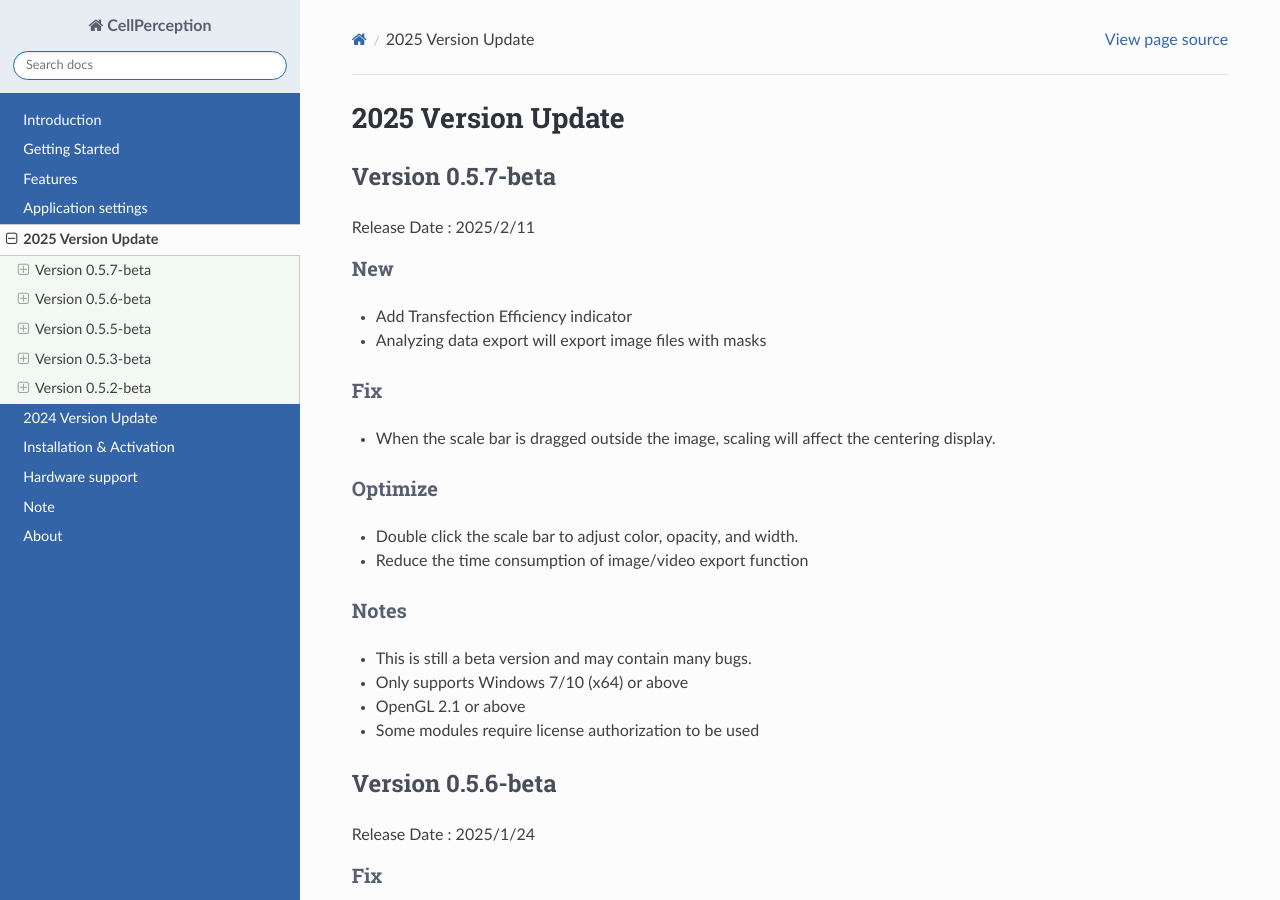
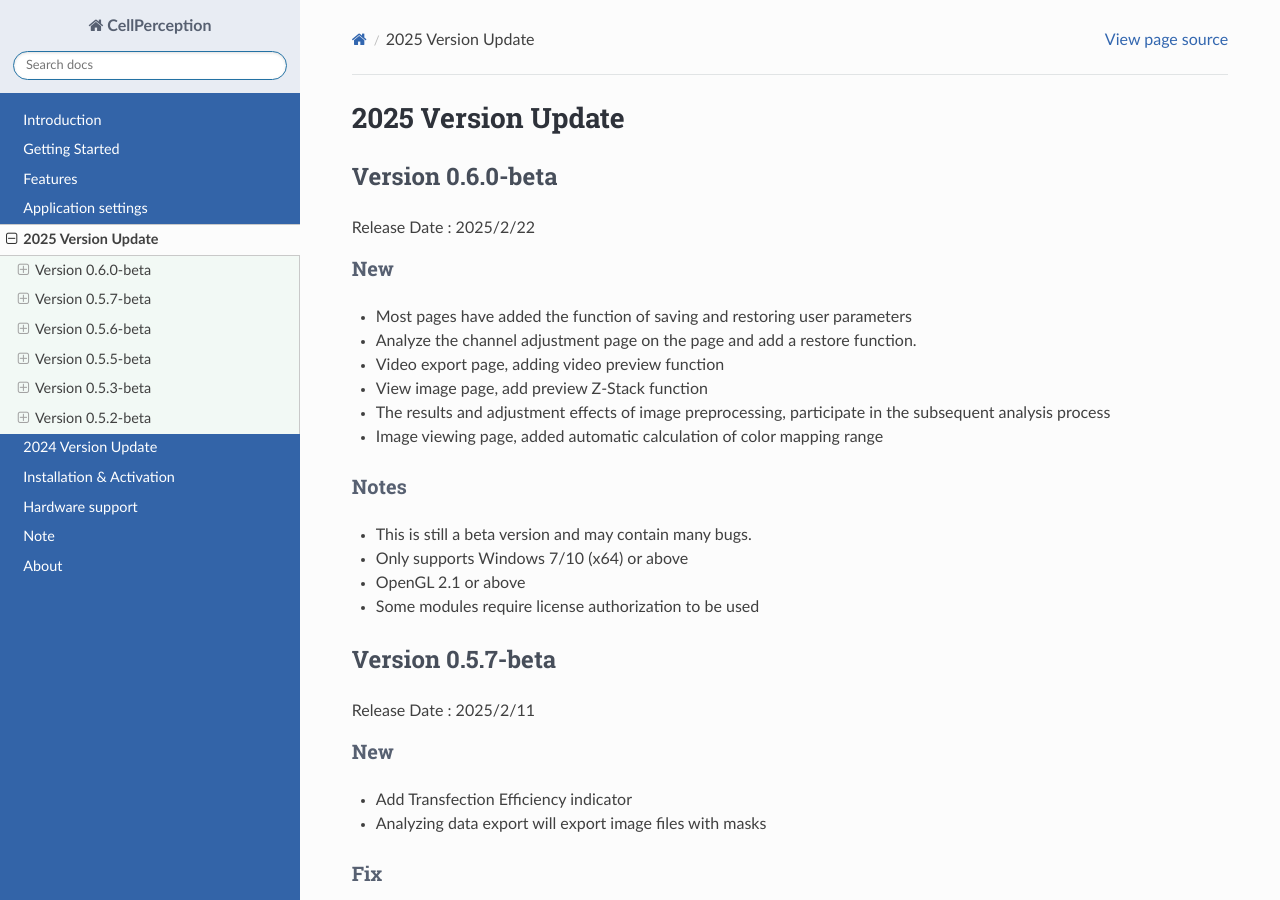
Before and after one commit to yangtong93/living-cell-docs, a Sphinx documentation site: the page built from source/user_guide/upgrade2025.md, in a window 1280 px wide and 900 px high. Built offline with Sphinx 7.4.7 and the Read the Docs theme 3.1.0, drawn with Linux system fonts in a browser that asks for light colours; pages that are not in the unit, such as notebooks, are missing from menus.

Commit message:
feature: 0.6.0-beta

```diff
--- a/source/user_guide/upgrade2025.md
+++ b/source/user_guide/upgrade2025.md
@@ -1,4 +1,22 @@
 # 2025 Version Update
+
+## Version 0.6.0-beta
+
+Release Date : 2025/2/22
+
+### New
+* Most pages have added the function of saving and restoring user parameters
+* Analyze the channel adjustment page on the page and add a restore function.
+* Video export page, adding video preview function
+* View image page, add preview Z-Stack function
+* The results and adjustment effects of image preprocessing, participate in the subsequent analysis process
+* Image viewing page, added automatic calculation of color mapping range
+
+### Notes
+* This is still a beta version and may contain many bugs.
+* Only supports Windows 7/10 (x64) or above
+* OpenGL 2.1 or above
+* Some modules require license authorization to be used
 
 ## Version 0.5.7-beta
 
```
